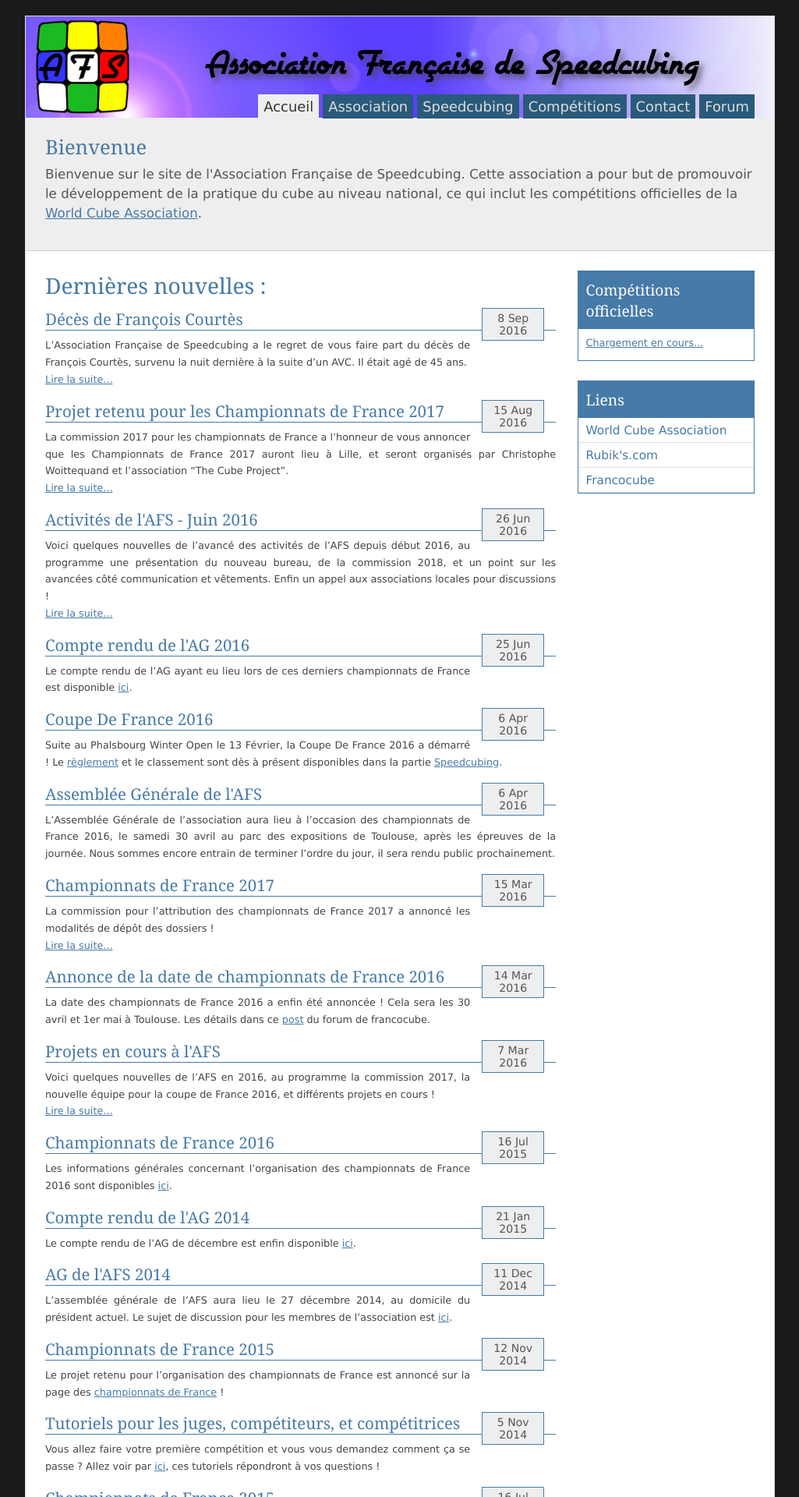
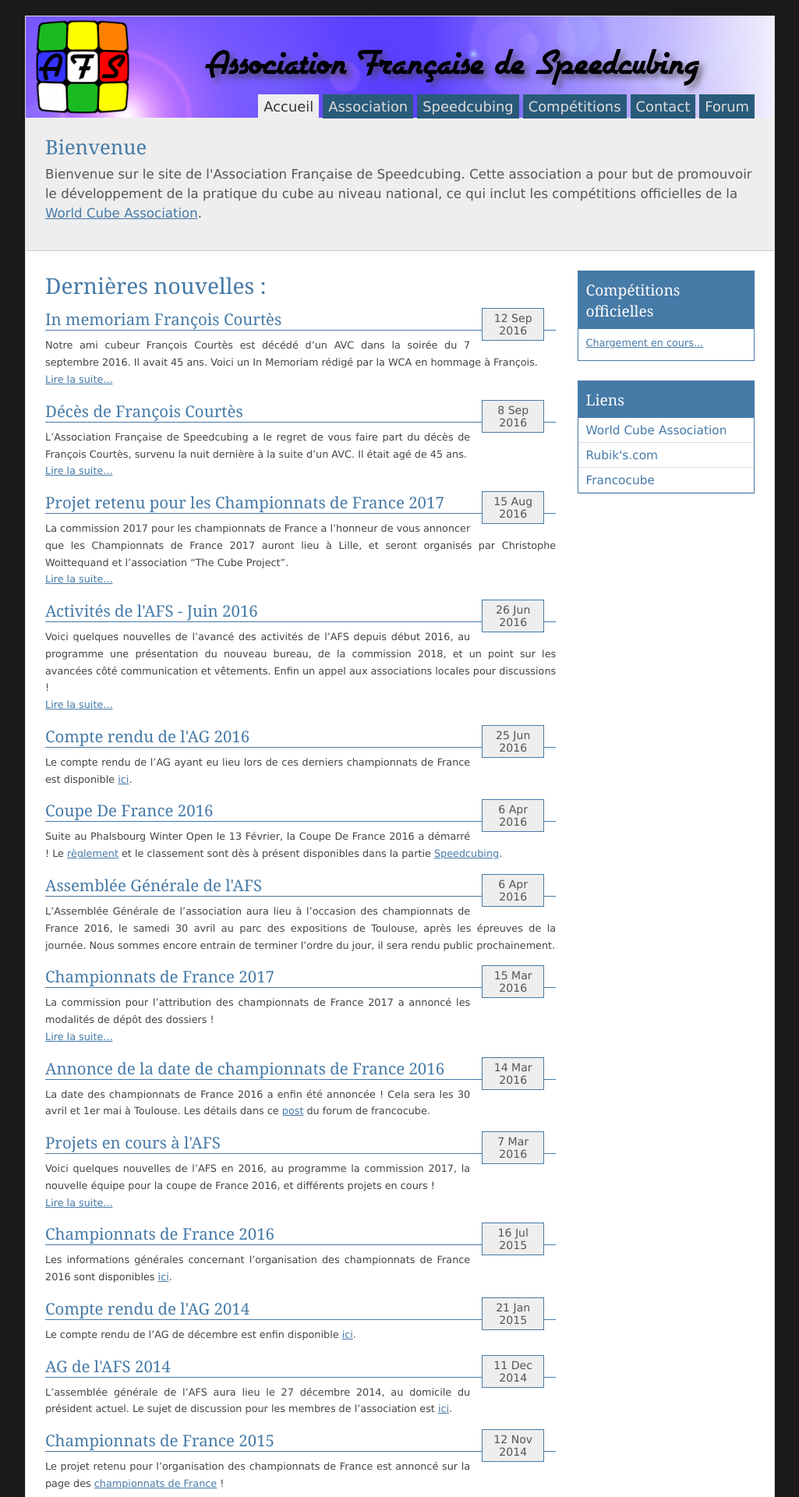
Before and after one commit to speedcubingmadrid/speedcubingmadrid.org, a Jekyll site: the page built from index.html, in a window 1280 px wide. Shown: the top 1920 px of the page at 78% size, without its empty margins (127-1152 px from the left). Built offline with Jekyll 4.4.1, drawn with Linux system fonts in a browser that asks for light colours; part of the change alters nothing that is shown.

Commit message:
In memoriam

```diff
--- /dev/null
+++ b/_posts/news/2016-09-12-in-memoriam-francois-courtes.md
@@ -0,0 +1,233 @@
+---
+layout: post
+title:  "In memoriam François Courtès"
+categories: news
+permalink: news/in-memoriam-francois-courtes
+fullpost: true
+---
+
+Notre ami cubeur François Courtès est décédé d'un AVC dans la soirée du 7 septembre 2016. Il avait 45 ans. Voici un In Memoriam rédigé par la WCA en hommage à François.
+
+{{post_excerpt}}
+
+Chère communauté,
+
+Notre ami cubeur François Courtès est décédé d'un AVC dans la soirée du 7 septembre 2016. Il avait 45 ans. C'est une nouvelle très triste.
+
+François était un membre très spécial de notre communauté. Il a participé à plus de compétitions qu'aucun autre membre : 184 compétitions dans 18 pays différents. Entre 2009 et 2014 il a participé à plus de 20 compétitions par an.
+En raison de toutes ses participations, beaucoup d'entre nous ont eu la chance de le rencontrer personnellement. C'était une personne très amicale, et gentille avec tout le monde. C'était une personne de confiance, qui aidait beaucoup à juger et mélanger pendant les compétitions.
+François participait dans tous les types d'épreuves, du Rubik's cube à la résolution avec les pieds, en passant par toutes les épreuves à l'aveugle. Il faisait parti du petit groupe de compétiteurs qui ont participé avec succès à toutes les épreuves de la WCA. Il faisait parti du peu de personnes qui utilisaient la méthode "corner first" pour le Rubik's cube, mais aussi pour d'autres cubes plus gros tels que le 7x7x7.
+François était un compétiteur qui a connu plusieurs succès. Il a battu 26 records de France, et possède toujours le record de France de résolution multiple à l'aveugle. Il a obtenu 296 podiums au cours des compétitions auquelles il a participé : 108 première place, 106 deuxième place, et 82 troisième place.
+
+Ci dessous vous trouverez des messages personnels dans lesquels les cubeurs qui l'ont connu évoquent leur mémoire et bon moments avec François. Les mémoires et ressentis exprimés ici montre clairement qu'il avait beaucoup d'ami au sein de la communauté, et qu'il était très apprécié.
+
+
+>François,
+Tu étais un modèle du cube international pour moi, et une personne d’une grande gentillesse. Repose en paix.
+
+Mickaël Paquer, France
+
+
+---
+
+>Un pilier de la communauté française de cube est parti. Ce qu'on ne pourra jamais lui retirer : sa passion et sa manière unique d'approcher le cube. Il avait un grand savoir et ce même pour les méthodes qu'il ne maîtrisait pas. Il était assez gentil pour toujours, systématiquement, donner un coup de main pendant les compétitions. Mes prochaines compétitions seront triste sachant qu'il ne sera pas là. Adieu
+
+Loïc Petit, France
+
+
+---
+
+
+
+>Si j'avais un truc à dire c'est que si le paradis existe, il vient de gagner 10 personnes d'un seul coup.
+
+Clément Cherblanc, France
+
+
+---
+
+
+
+>Je ne l'avais rencontré qu'à une seule compétition, à Lyon, il y a 4 ans.
+Du peu d'interaction que j'ai eu avec lui, je peux dire que c'était quelqu'un de très gentil.
+Mes pensées vont à sa famille et ses proches.
+
+Alicia Mitsuko, France
+
+---
+
+
+>J'ai perdu le speedcubeur le plus gentil que je connaissais. RIP François, my toughts go to his family and relatives.
+
+Ton Dennenbroek, The Netherlands
+
+
+---
+
+>Triste nouvelle. RIP
+
+Guilhem Puyfoulhoux, France
+
+---
+
+
+>J'ai rencontré François beaucoup de fois, c'est une personne que j'appréciais énormément, on parlait beaucoup de speedcubing et de mathématiques ensemble. Je ne crois avoir fait que 3 compétitions sur ma petite quinzaine sans lui, et maintenant il me manquera.
+>
+>Je pense très fort à lui et à ses proches
+
+Yann Droy, France
+
+
+---
+
+>Je suis profondément déboussolée par cette nouvelle.
+Mes pensées vont à sa famille et ses proches.
+>
+>Merci François d'avoir été toi.
+
+Ayumi elisa Lee, France
+
+---
+
+
+>Pour moi, François restera toujours cet homme exceptionnel qui est venu à notre première compétition à Vesoul et dont le talent et la patience ont motivé mes collégiens.
+
+Aude Duvoid, France
+
+---
+
+>Cette nouvelle a été d'une tristesse...
+>J'ai échangé que trop peu avec lui mais il y avait cette présence, ce personnage unique et la gentillesse qui se dégageait de lui.
+>
+>Sa présence marquait et maintenant ce sera son absence. Lilyn et moi sommes vraiment tristes à l'idée de ne plus le voir aux prochaines compétitions.
+>
+>Toutes nos pensées pour lui et ses proches.
+
+Lilyn et Yen, France
+
+---
+
+
+>C était pour moi une figure incontournable du speedcubing francais.. Je l'ai rencontré à chaque compétition auquel j'ai participé, notamment celles de Belgique. La première que j'ai vu François était au Spols Open 2011, pour ma premier compétition. Je me rappelle le personnage accueillant et bienveillant qu'il était envers les petits nouveaux de la communauté, il n'a jamais cessé de chercher à aider les autres et de proposer des choses pour l'avancement du speedcubing. Qu'il reste en paix, j'oublie sûrement des choses, mais je peux vous confirmer que c'est une personne bonne, gentille est sincère.
+A TMOY
+
+Martin Minnaert, France
+
+---
+
+
+>François était très connu dans la communauté du speedcubing. Il aidait toujours aux compétitions et il aimait le speedcubing et partager sa passion.
+Sa disparition va laisser un grand vide dans la communauté Française.
+
+Philippe Virouleau, France
+
+---
+
+
+>François était un ami spécial pour moi. Nous nous sommes croisé au cours de beaucoup de compétition autour du monde. À plusieurs occasions nous nous sommes rencontré dans des grandes villes où des compétition avaient lieu, et nous sommes allé boire un coup et partager un dinner. Nous avons également partagé quelques chambres d'hôtel. On ne parlait pas beaucoup, mais quand ça arrivait je découvrait que nous partagions des opinions sur les sujets que nous abordions.
+>
+>François était toujours positif, et il était souvent la première personne à se lever quand on avait besoin d'aide. C'était agréabe de savoir que peu importe où vous alliez faire une compétition, François serait là pour aider. Il était un bon exemple de comment les "anciens" compétitieurs peuvent contribuer à notre communauté, parmi les nouveaux compétiteurs.
+>
+>Un moment particulier avec lui a eu lieu au German Open 2012. Après le premier jour nous sommes allé dinner à Gütersloh. On avait emmené le jeux SET avec nous. Bien qu'il n'ait jamais entendu parlé du jeu il nous a tous battu, cela nous a beaucoup impressionné car les règles peuvent être compliquées à comprendre et le jeu ne repose pas du tout sur la chance.
+>
+>Je suis triste d'avoir perdu un bon ami. Il va manquer à beaucoup d'entre nous.
+
+Ron van Bruchem, Pays bas.
+
+---
+
+>Je ne connaissais pas personnellement François Courtès.
+Quand je regardais son profil j'étais impréssioné par le nombre de compétitions auxquelles il a participé.
+>
+>Étant donné que nous avions le même âge je comprennais bien la passion qui l'animait.
+>
+>Je me suis dit que je devrais le rencontrer un jour ou l'autre... l'annonce des championnats du Monde à Paris semblait être une bonne opportunité...
+>
+>Repose en paix François.
+
+Gianluca Placenti, Italie
+
+---
+
+>J'ai aussi rencontré François à ma première compétition, et presque toutes les compétitions suivantes également.
+>Toujours près à aider et respectueux à toutes les compétitions où il allait. En tant que délégué et organisateur j'ai trouvé ça très agréable de travailler avec lui.
+>Il avait un caractère admirable et je garderai de lui un excellent souvenir. C'est une grande perte pour toute la communauté.
+
+Geert Bicler, Belgique
+
+
+---
+
+>J'ai rencontré François aux compétition européennes; il était toujours discret, mais gentil. Le speedcubing tient sa force de l'implication des membres de la communauté, et sa présence va nous manquer.
+
+Lucas Garron, USA/Allemagne
+
+
+
+---
+
+
+
+>Quelle triste nouvelle. Le nombre de cubeur britaniques ressentant la même chose au fur et à mesure que la nouvelle se répend montre l'étendue de son influence. Il a participé à beaucoup de compéitions britaniques et il était toujours près à aider et amicale, malgré son accent Français très prononcé qui rendait parfois la communication difficile.
+>
+>La légende de François va continuer à vivre, et une anecdote qui restera est la fois où il s'est endormi pendant quelques instant pendant une résolution officielle de 5x5 à l'aveugle, puis s'est réveillé, et a réussi sa résolution.
+>
+>Voici également une autre anecdote de Robert Yau à propos du Sqaure-1 :
+>
+>Il était gaucher, ce qui pouvait poser problème pour le mélange en compétition. Une fois pendant une compétition, quelqu'un a remarqué qu'il lisait le mélanges, mais appliquait les mouvements en interchangeant les faces U et D, et retournait le puzzle pour le comparer à l'images de la feuille de mélanges.
+>Par exemple :
+>
+>Mélange : (1, 0) / (2, 5) / (-5, -2) /
+>
+>Il aurait fait : (0, 1) \ (5, 2) \ (-2, -5) \
+
+
+Daniel Sheppard, Royaume-Uni
+
+---
+
+
+>François était une personne éminente de notre communauté, et même s'il passait beaucoup de temps seul, je pense sincérement que la plupart d'entre nous l'aimait pour ce qu'il était. Je sais qu'il avait besoin de nous, et qu'être avec nous le rendait heureux. On avait aussi besoin de lui et il a été un membre de la communauté Européenne pendant très longtemps.
+>
+>Personnellement j'étais toujours heureux de le voir, et j'allais toujours lui dire "bonjour", lui serrer la main, et discuter un peu. La dernière fois que c'est arrivé c'était à l'Euro 2016, il y a 2 mois. Il était à l'une des grandes tables rondes à jouer avec un Square-1 quand je suis venu le voir. C'était également sa dernière compétition.
+Repose en paix !
+
+Radu Faciu, Roumanie
+
+
+---
+
+>Je ne l'ai jamais rencontré en personne, seulement à travers des sujets sur les forums et les résultats de compétitions.
+>
+>Étant donné le nombre de compétitions auxquelles il a participé, c'est évident qu'il avait une vraie passion pour le speedcubing.
+>
+>C'est vraiment triste de voir une personne de notre communauté disparaître.
+
+Antonio Gomes, Portugal
+
+
+---
+
+>C'est une nouvelle absolument bouleversante...
+J'ai rencontré François pour la première fois à ma toute première compétition WCA en Avril 2008, qui était sa deuxième compétition. À cette époque c'était juste un de ces nombreux nouveaux visages, mais qui a continuer à être présent à presque toutes mes compétitions suivantes, au cours desquelles j'ai progressivement appris à le connaître mieux.
+>
+>François avait un caractère discret, mais c'était aussi une personne très gentille, humble, et prête à aider qui prenait beaucoup de plaisir à être avec les autres cubeurs.
+>
+>Quand il était possible de passer la soirée dans la salle après que la compétition soit terminée, François était toujours là et parmi les derniers à partir.
+>
+>Il m'a souvent surpris, quand par exemple, alors qu'on se connaissait depuis plus d'un an, il m'a soudainement parlé en Allemand et j'ai découvert qu'il parlait Allemand aussi bien que je parle Français. Au cours d'une autre soirée à une compétition on avait un piano dans un coin de la salle, et François nous a surpris en nous divertissant avec ses talents de pianiste !
+>
+>François aimait tellement venir aux compétitions WCA. Il a participé à 184 d'entre elles au cours de sa vie, plus que n'importe qui jusqu'à présent. J'ai eu le plaisir de partager 73 d'entre elle avec lui, et savoir que la 74ème n'arrivera pas me rend très triste. François a vraiment enrichi ma vie de cubeur sur les 8 dernières années. Il va me manquer dans le futur, et plus important, je garderai toujours de très bon souvenirs de lui.
+
+Sébastien Auroux, Allemagne
+
+---
+
+Les cubeurs français ont également envoyé leur réactions sur le [forum des cubeurs Français](http://forum.francocube.com/viewtopic.php?f=5&t=13698)
+
+
+Merci François, pour tous les bon moments que nous avons partagé.
+Notre pensée et toute notre sympathie vont à la famille et aux amis de François.
+
+Philippe Virouleau et Ron van Bruchem,<br/>
+[Au nom de la WCA.](https://www.worldcubeassociation.org/forum/viewtopic.php?f=9&t=2028)
--- a/css/main.scss
+++ b/css/main.scss
@@ -138,3 +138,21 @@ span.other{display:block;text-decoration:none;background:#fff;}
 .clear-decoration {
         text-decoration:none;
 }
+
+// From https://css-tricks.com/snippets/css/simple-and-nice-blockquote-styling/
+blockquote {
+  background: #f9f9f9;
+  border-left: 10px solid #ccc;
+  margin: 1.5em 10px;
+  padding: 0.5em 10px;
+  quotes: "\201C""\201D""\2018""\2019";
+}
+
+blockquote:before {
+  color: #ccc;
+  content: open-quote;
+  font-size: 4em;
+  line-height: 0.1em;
+  margin-right: 0.25em;
+  vertical-align: -0.4em;
+}
```
